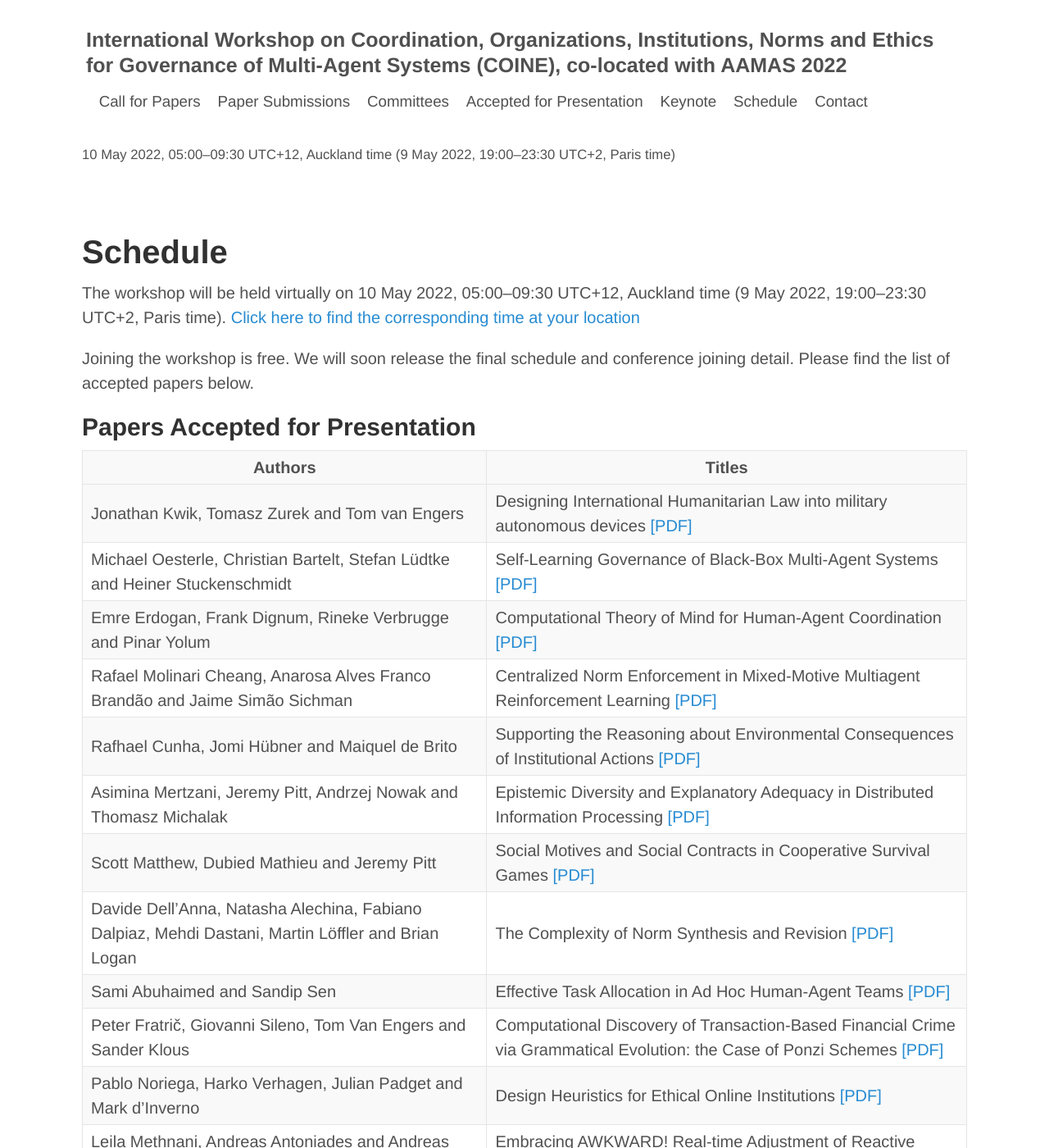
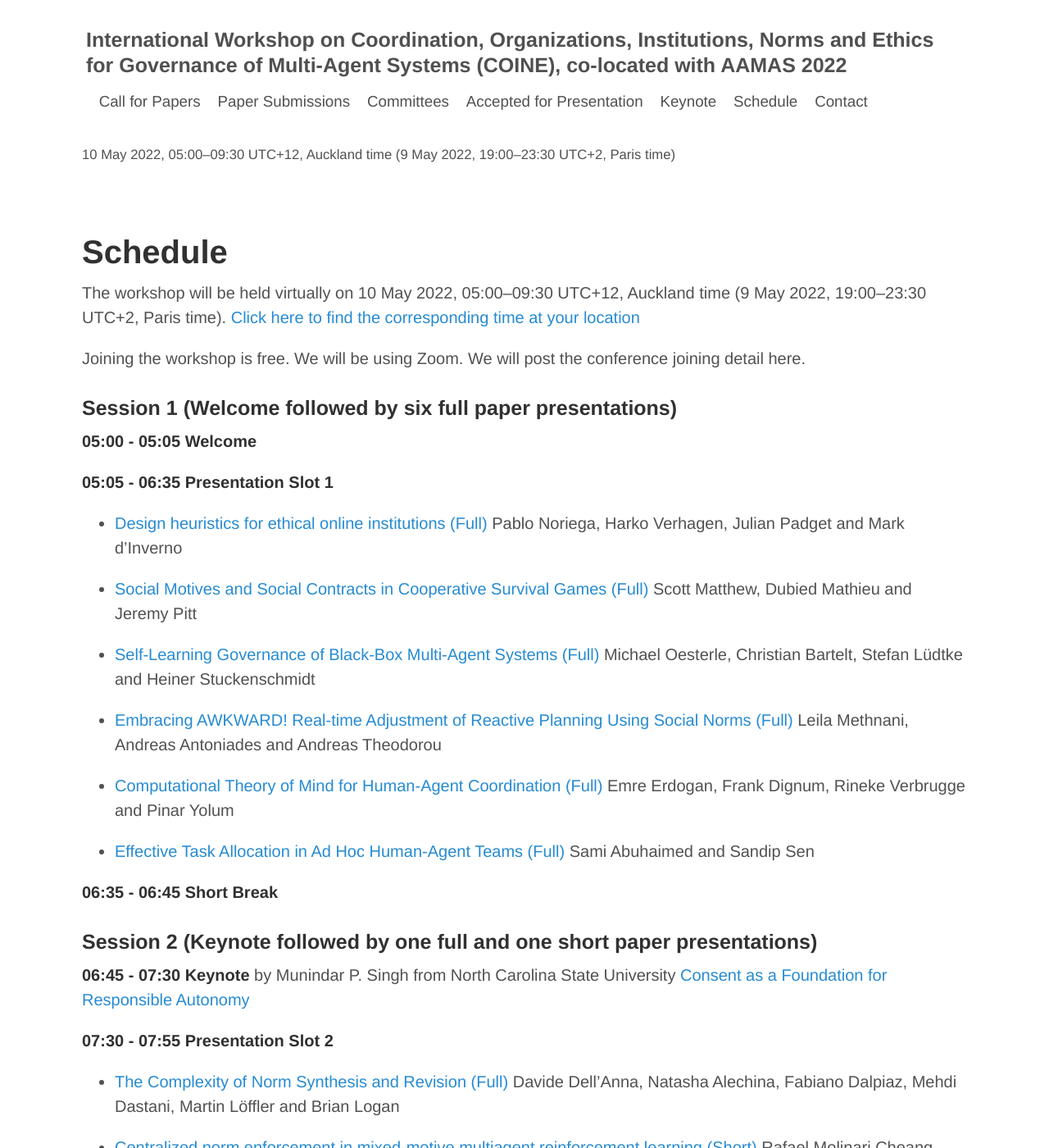
Before and after one commit to jithincheriyan/coine-2022-auckland, a Jekyll site: the page built from technical_programme.md, in a window 1280 px wide and 1400 px high. Shown: the whole window at 82% size. Built offline with Jekyll 4.4.1, drawn with Linux system fonts in a browser that asks for light colours; some of the changed text lies outside the part shown.

Commit message:
schedule update

```diff
--- a/technical_programme.md
+++ b/technical_programme.md
@@ -7,23 +7,72 @@ title: COINE
 
 The workshop will be held virtually on 10 May 2022, 05:00&ndash;09:30 UTC+12, Auckland time (9 May 2022, 19:00&ndash;23:30 UTC+2, Paris time). [Click here to find the corresponding time at your location](https://www.timeanddate.com/worldclock/converter.html?iso=20220509T170000&p1=22&p2=195&p3=136&p4=233&p5=179)
 
-Joining the workshop is free. We will soon release the final schedule and conference joining detail. Please find the list of accepted papers below.
+Joining the workshop is free. We will be using Zoom. We will post the conference joining detail here.
 
-## Papers Accepted for Presentation
+### Session 1 (Welcome followed by six full paper presentations)
 
-| Authors 										| Titles 														|
-| -----------------------------------------------------------------------------------|------------------------------------------------------------------------------------------------------------------|
-| Jonathan Kwik, Tomasz Zurek and Tom van Engers					| Designing International Humanitarian Law into military autonomous devices [\[PDF\]]({{ site.path }}/papers/paper-1.pdf) |
-| Michael Oesterle, Christian Bartelt, Stefan Lüdtke and Heiner Stuckenschmidt 	| Self-Learning Governance of Black-Box Multi-Agent Systems [\[PDF\]]({{ site.path }}/papers/paper-2.pdf) |
-| Emre Erdogan, Frank Dignum, Rineke Verbrugge and Pinar Yolum 			| Computational Theory of Mind for Human-Agent Coordination [\[PDF\]]({{ site.path }}/papers/paper-3.pdf) |
-| Rafael Molinari Cheang, Anarosa Alves Franco Brandão and Jaime Simão Sichman 	| Centralized Norm Enforcement in Mixed-Motive Multiagent Reinforcement Learning [\[PDF\]]({{ site.path }}/papers/paper-4.pdf) 										|
-| Rafhael Cunha, Jomi Hübner and Maiquel de Brito 					| Supporting the Reasoning about Environmental Consequences of Institutional Actions [\[PDF\]]({{ site.path }}/papers/paper-5.pdf) |
-| Asimina Mertzani, Jeremy Pitt, Andrzej Nowak and Thomasz Michalak 			| Epistemic Diversity and Explanatory Adequacy in Distributed Information Processing [\[PDF\]]({{ site.path }}/papers/paper-6.pdf) |
-| Scott Matthew, Dubied Mathieu and Jeremy Pitt 					| Social Motives and Social Contracts in Cooperative Survival Games [\[PDF\]]({{ site.path }}/papers/paper-7.pdf) |
-| Davide Dell'Anna, Natasha Alechina, Fabiano Dalpiaz, Mehdi Dastani, Martin Löffler and Brian Logan | The Complexity of Norm Synthesis and Revision [\[PDF\]]({{ site.path }}/papers/paper-8.pdf) |
-| Sami Abuhaimed and Sandip Sen 							| Effective Task Allocation in Ad Hoc Human-Agent Teams [\[PDF\]]({{ site.path }}/papers/paper-9.pdf) |
-| Peter Fratrič, Giovanni Sileno, Tom Van Engers and Sander Klous 			| Computational Discovery of Transaction-Based Financial Crime via Grammatical Evolution: the Case of Ponzi Schemes [\[PDF\]]({{ site.path }}/papers/paper-11.pdf) |
-| Pablo Noriega, Harko Verhagen, Julian Padget and Mark d'Inverno 			| Design Heuristics for Ethical Online Institutions [\[PDF\]]({{ site.path }}/papers/paper-12.pdf) |
-| Leila Methnani, Andreas Antoniades and Andreas Theodorou 				| Embracing AWKWARD! Real-time Adjustment of Reactive Planning Using Social Norms [\[PDF\]]({{ site.path }}/papers/paper-13.pdf) |
-| Sriashalya Srivathsan, Stephen Cranefield and Jeremy Pitt 				| Reasoning About Collective Action in Markov Logic: A Case Study from Ancient Athens [\[PDF\]]({{ site.path }}/papers/paper-14.pdf) |
-| Sz-Ting Tzeng, Nirav Ajmeri and Munindar P. Singh 					| Fleur: Social Values Orientation for Robust Norm Emergence [\[PDF\]]({{ site.path }}/papers/paper-15.pdf) |
+**05:00 - 05:05 Welcome**
+
+**05:05 - 06:35 Presentation Slot 1**
+
+- [Design heuristics for ethical online institutions (Full)]({{ site.path }}/papers/paper-12.pdf)
+Pablo Noriega, Harko Verhagen, Julian Padget and Mark d'Inverno
+
+- [Social Motives and Social Contracts in Cooperative Survival Games (Full)]({{ site.path }}/papers/paper-7.pdf)
+Scott Matthew, Dubied Mathieu and Jeremy Pitt
+
+- [Self-Learning Governance of Black-Box Multi-Agent Systems (Full)]({{ site.path }}/papers/paper-2.pdf)
+Michael Oesterle, Christian Bartelt, Stefan Lüdtke and Heiner Stuckenschmidt
+
+- [Embracing AWKWARD! Real-time Adjustment of Reactive Planning Using Social Norms (Full)]({{ site.path }}/papers/paper-13.pdf)
+Leila Methnani, Andreas Antoniades and Andreas Theodorou
+
+- [Computational Theory of Mind for Human-Agent Coordination (Full)]({{ site.path }}/papers/paper-3.pdf)
+Emre Erdogan, Frank Dignum, Rineke Verbrugge and Pinar Yolum
+
+- [Effective Task Allocation in Ad Hoc Human-Agent Teams (Full)]({{ site.path }}/papers/paper-9.pdf)
+Sami Abuhaimed and Sandip Sen
+
+
+**06:35 - 06:45 Short Break**
+
+### Session 2 (Keynote followed by one full and one short paper presentations)
+
+**06:45 - 07:30 Keynote** by Munindar P. Singh from North Carolina State University
+[Consent as a Foundation for Responsible Autonomy]({{ site.path }}/keynote.html)
+
+**07:30 - 07:55 Presentation Slot 2**
+
+- [The Complexity of Norm Synthesis and Revision (Full)]({{ site.path }}/papers/paper-8.pdf)
+Davide Dell'Anna, Natasha Alechina, Fabiano Dalpiaz, Mehdi Dastani, Martin Löffler and Brian Logan
+
+- [Centralized norm enforcement in mixed-motive multiagent reinforcement learning (Short)]({{ site.path }}/papers/paper-4.pdf)
+Rafael Molinari Cheang, Anarosa Alves Franco Brandão and Jaime Simão Sichman
+
+
+**07:55 - 08:05 Short Break**
+
+### Session 3 (Four full and two short paper presentations followed by wrap up)
+
+**08:05 - 09:25 Presentation Slot 3**
+
+- [Designing International Humanitarian Law into military autonomous devices (Full)]({{ site.path }}/papers/paper-1.pdf)
+Jonathan Kwik, Tomasz Zurek and Tom van Engers
+
+- [Supporting the Reasoning about Environmental Consequences of Institutional Actions (Full)]({{ site.path }}/papers/paper-5.pdf)
+Rafhael Cunha, Jomi Hübner and Maiquel de Brito
+
+- [Epistemic Diversity and Explanatory Adequacy in Distributed Information Processing (Full)]({{ site.path }}/papers/paper-6.pdf)
+Asimina Mertzani, Jeremy Pitt, Andrzej Nowak and Thomasz Michalak
+
+- [Fleur: Social Values Orientation for Robust Norm Emergence (Full)]({{ site.path }}/papers/paper-15.pdf)
+Sz-Ting Tzeng, Nirav Ajmeri and Munindar P. Singh
+
+- [Computational Discovery of Transaction-Based Financial Crime via Grammatical Evolution: The Case of Ponzi Schemes (Short)]({{ site.path }}/papers/paper-11.pdf)
+Peter Fratrič, Giovanni Sileno, Tom Van Engers and Sander Klous
+
+- [Reasoning about collective action in Markov Logic: a case study from ancient Athens (Short)]({{ site.path }}/papers/paper-14.pdf)
+Sriashalya Srivathsan, Stephen Cranefield and Jeremy Pitt
+
+
+**09:25 - 09:30 Wrap Up**
```
